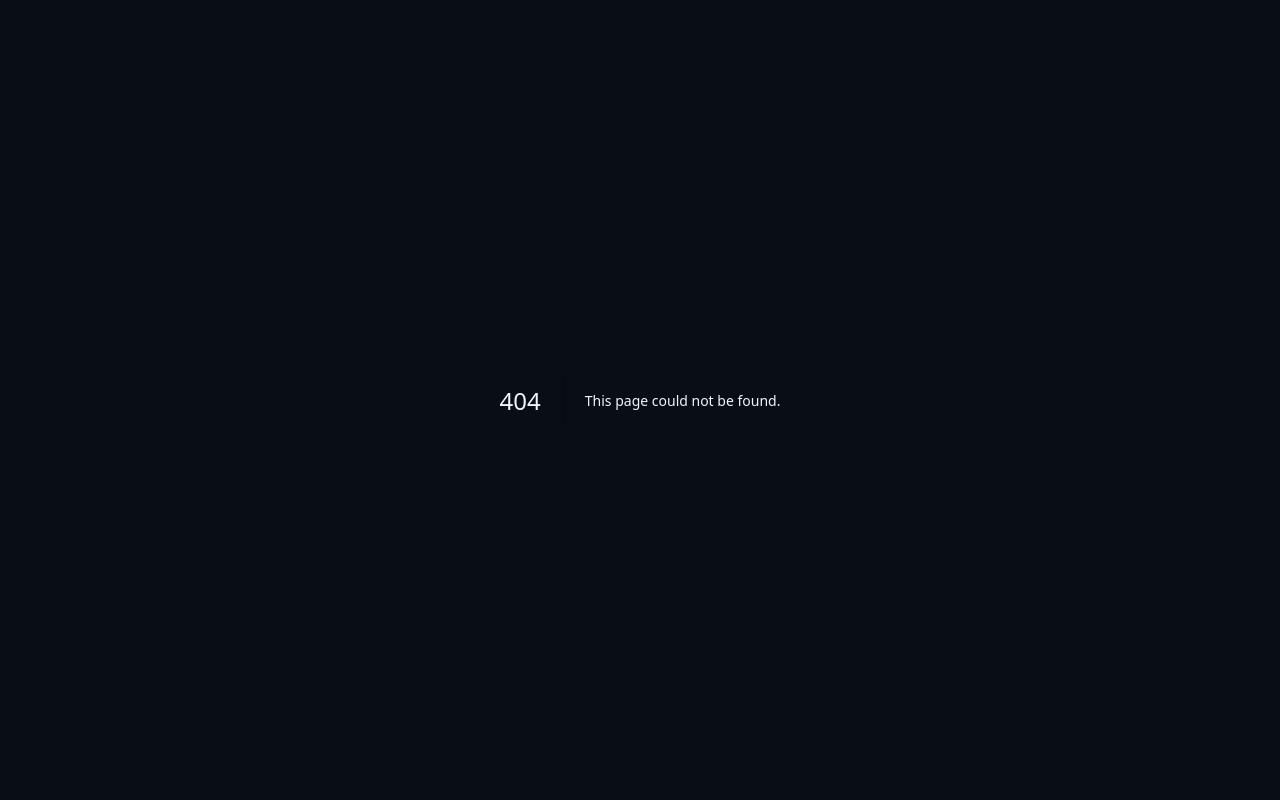
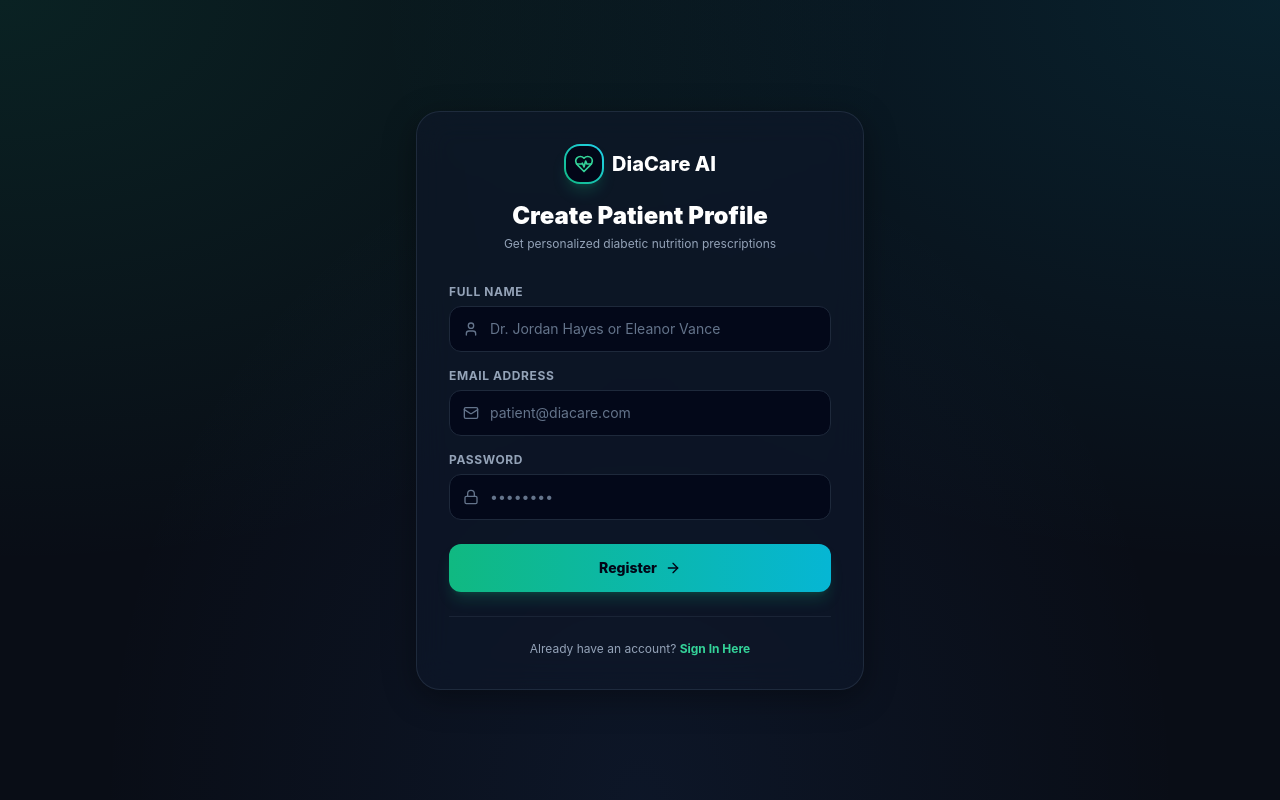
Before and after one commit to zfathimaa22/diacare-monorepo, a Next.js app in the folder apps/web/: page /register in a window 1280 px wide. Before the commit this address had no page. Built offline with nearby package versions, Linux system fonts and the light colour scheme.

Commit message:
Add apps/web/app/(auth)/register/page.tsx

```diff
--- /dev/null
+++ b/apps/web/app/(auth)/register/page.tsx
@@ -0,0 +1,153 @@
+"use client";
+
+import React, { useState } from 'react';
+import Link from 'next/link';
+import { useRouter } from 'next/navigation';
+import { HeartPulse, Lock, Mail, User, ArrowRight, AlertCircle, CheckCircle2 } from 'lucide-react';
+import { supabase } from '@/lib/supabase';
+import bcrypt from 'bcryptjs';
+
+export default function RegisterPage() {
+  const router = useRouter();
+  const [name, setName] = useState('');
+  const [email, setEmail] = useState('');
+  const [password, setPassword] = useState('');
+  const [loading, setLoading] = useState(false);
+  const [error, setError] = useState('');
+  const [success, setSuccess] = useState(false);
+
+  const handleSubmit = async (e: React.FormEvent) => {
+    e.preventDefault();
+    setLoading(true);
+    setError('');
+
+    try {
+      const passwordHash = await bcrypt.hash(password, 10);
+      const { error: insertError } = await supabase.from('users').insert({
+        name,
+        email: email.toLowerCase(),
+        password_hash: passwordHash,
+        role: 'PATIENT'
+      });
+
+      if (insertError) {
+        throw new Error(insertError.message);
+      }
+
+      setSuccess(true);
+      setTimeout(() => {
+        router.push('/login');
+      }, 1500);
+    } catch (err: any) {
+      setError(err.message || 'Registration failed');
+    } finally {
+      setLoading(false);
+    }
+  };
+
+  return (
+    <div className="min-h-screen bg-[#090d16] bg-mesh-pattern flex items-center justify-center p-4">
+      <div className="w-full max-w-md glass-card rounded-3xl p-8 border border-slate-800 shadow-2xl relative">
+        <div className="text-center mb-8">
+          <Link href="/" className="inline-flex items-center gap-2 mb-4 group">
+            <div className="w-10 h-10 rounded-2xl bg-gradient-to-tr from-emerald-500 to-cyan-400 p-0.5 shadow-lg shadow-emerald-500/20">
+              <div className="w-full h-full bg-slate-950 rounded-[14px] flex items-center justify-center">
+                <HeartPulse className="w-5 h-5 text-emerald-400" />
+              </div>
+            </div>
+            <span className="text-xl font-extrabold text-white">DiaCare AI</span>
+          </Link>
+          <h2 className="text-2xl font-black text-white">Create Patient Profile</h2>
+          <p className="text-xs text-slate-400 mt-1">Get personalized diabetic nutrition prescriptions</p>
+        </div>
+
+        {error && (
+          <div className="mb-6 p-3 rounded-xl bg-rose-500/10 border border-rose-500/30 flex items-center gap-2 text-rose-400 text-xs">
+            <AlertCircle className="w-4 h-4 shrink-0" />
+            <span>{error}</span>
+          </div>
+        )}
+
+        {success && (
+          <div className="mb-6 p-3 rounded-xl bg-emerald-500/10 border border-emerald-500/30 flex items-center gap-2 text-emerald-400 text-xs">
+            <CheckCircle2 className="w-4 h-4 shrink-0" />
+            <span>Registration successful! Redirecting to login...</span>
+          </div>
+        )}
+
+        <form onSubmit={handleSubmit} className="space-y-4">
+          <div>
+            <label className="text-xs font-bold uppercase tracking-wider text-slate-400 block mb-1.5">
+              Full Name
+            </label>
+            <div className="relative">
+              <User className="w-4 h-4 text-slate-500 absolute left-3.5 top-1/2 -translate-y-1/2" />
+              <input
+                type="text"
+                required
+                value={name}
+                onChange={(e) => setName(e.target.value)}
+                className="w-full pl-10 pr-4 py-3 bg-slate-950/80 border border-slate-800 rounded-xl text-sm text-slate-100 placeholder-slate-500 focus:outline-none focus:border-emerald-400 transition-colors font-sans"
+                placeholder="Dr. Jordan Hayes or Eleanor Vance"
+              />
+            </div>
+          </div>
+
+          <div>
+            <label className="text-xs font-bold uppercase tracking-wider text-slate-400 block mb-1.5">
+              Email Address
+            </label>
+            <div className="relative">
+              <Mail className="w-4 h-4 text-slate-500 absolute left-3.5 top-1/2 -translate-y-1/2" />
+              <input
+                type="email"
+                required
+                value={email}
+                onChange={(e) => setEmail(e.target.value)}
+                className="w-full pl-10 pr-4 py-3 bg-slate-950/80 border border-slate-800 rounded-xl text-sm text-slate-100 placeholder-slate-500 focus:outline-none focus:border-emerald-400 transition-colors font-sans"
+                placeholder="patient@diacare.com"
+              />
+            </div>
+          </div>
+
+          <div>
+            <label className="text-xs font-bold uppercase tracking-wider text-slate-400 block mb-1.5">
+              Password
+            </label>
+            <div className="relative">
+              <Lock className="w-4 h-4 text-slate-500 absolute left-3.5 top-1/2 -translate-y-1/2" />
+              <input
+                type="password"
+                required
+                value={password}
+                onChange={(e) => setPassword(e.target.value)}
+                className="w-full pl-10 pr-4 py-3 bg-slate-950/80 border border-slate-800 rounded-xl text-sm text-slate-100 placeholder-slate-500 focus:outline-none focus:border-emerald-400 transition-colors font-sans"
+                placeholder="••••••••"
+              />
+            </div>
+          </div>
+
+          <div className="pt-2">
+            <button
+              type="submit"
+              disabled={loading}
+              className="w-full py-3.5 rounded-xl bg-gradient-to-r from-emerald-500 to-cyan-500 text-slate-950 font-extrabold text-sm hover:opacity-95 transition-all flex items-center justify-center gap-2 shadow-lg shadow-emerald-500/20 disabled:opacity-50"
+            >
+              <span>{loading ? 'Creating Account...' : 'Register'}</span>
+              <ArrowRight className="w-4 h-4" />
+            </button>
+          </div>
+        </form>
+
+        <div className="mt-6 pt-6 border-t border-slate-800/80 text-center">
+          <p className="text-xs text-slate-400">
+            Already have an account?{' '}
+            <Link href="/login" className="text-emerald-400 hover:text-emerald-300 font-bold">
+              Sign In Here
+            </Link>
+          </p>
+        </div>
+      </div>
+    </div>
+  );
+}
```
